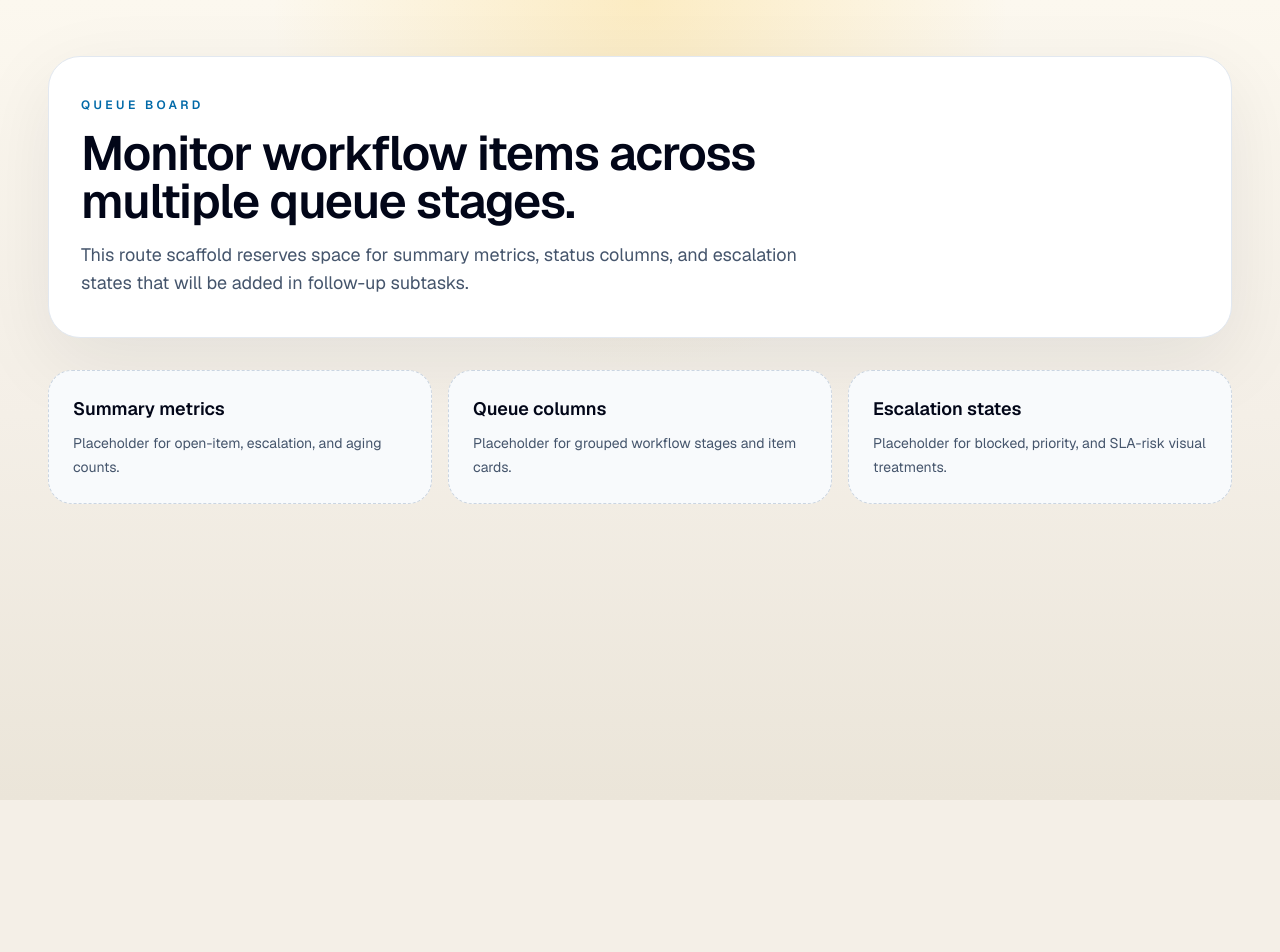
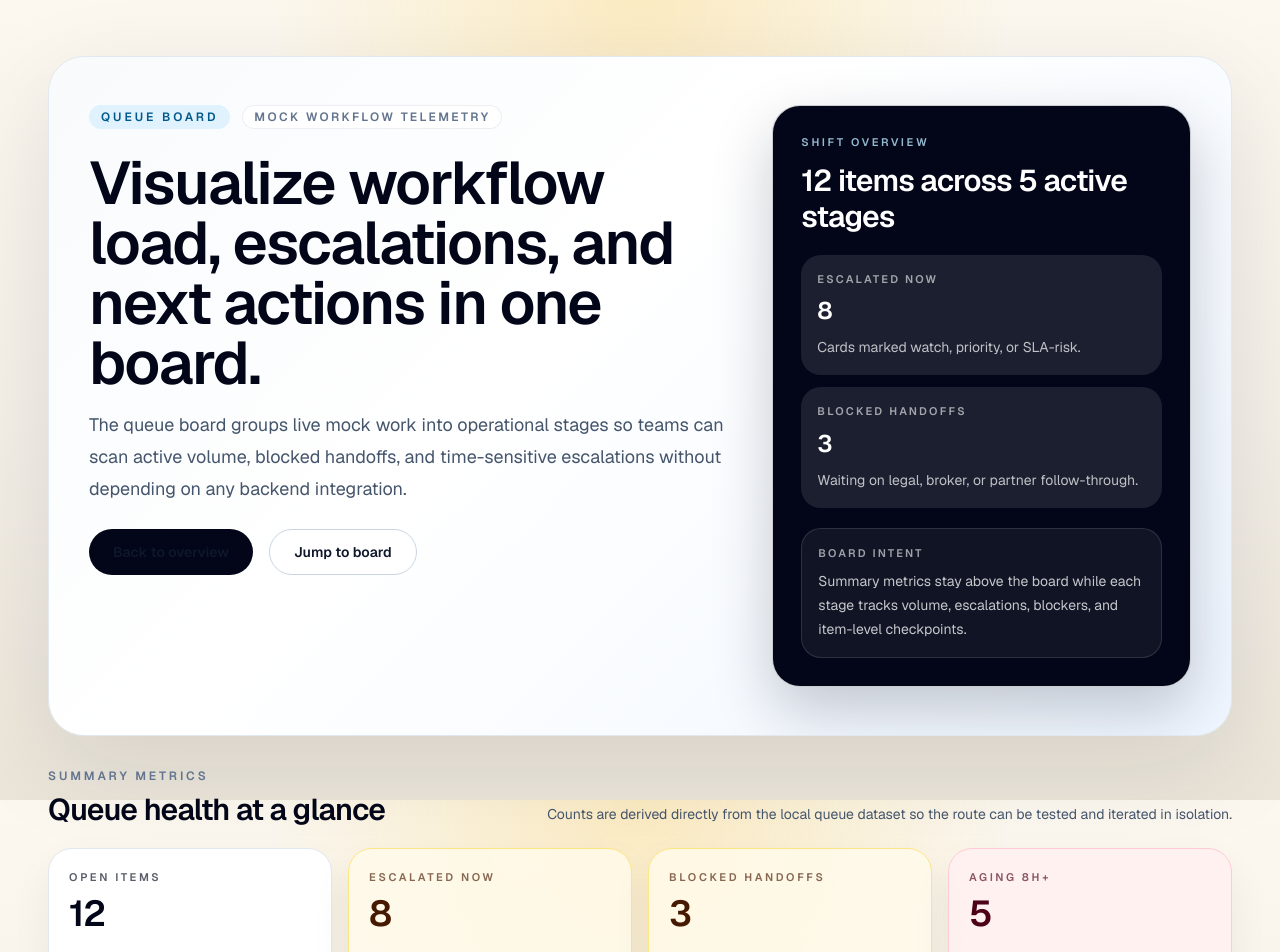
Before and after one commit to iamasx/api-test, a Next.js app: page /queue-board in a window 1280 px wide. Shown: the top 952 px of the page. Before the commit the page ends 800 px from the top, so only its background shows below. Built offline with nearby package versions, Linux system fonts and the light colour scheme.

Commit message:
feat: assemble queue board page

```diff
--- a/src/app/queue-board/page.tsx
+++ b/src/app/queue-board/page.tsx
@@ -1,4 +1,8 @@
 import type { Metadata } from "next";
+import Link from "next/link";
+import { QueueColumn } from "./_components/queue-column";
+import { QueueMetricCard } from "./_components/queue-metric-card";
+import { getQueueBoardView } from "./_data/queue-board-data";
 
 export const metadata: Metadata = {
   title: "Queue Board",
@@ -7,42 +11,153 @@ export const metadata: Metadata = {
 };
 
 export default function QueueBoardPage() {
+  const queueBoardView = getQueueBoardView();
+
   return (
-    <main className="mx-auto flex w-full max-w-7xl flex-1 flex-col gap-8 px-6 py-10 sm:px-10 lg:px-12 lg:py-14">
-      <section className="rounded-[2rem] border border-slate-200 bg-white px-6 py-8 shadow-[0_24px_80px_rgba(15,23,42,0.08)] sm:px-8 sm:py-10">
-        <div className="max-w-3xl space-y-4">
-          <p className="text-xs font-semibold uppercase tracking-[0.28em] text-sky-700">
-            Queue Board
-          </p>
-          <h1 className="text-4xl font-semibold tracking-tight text-slate-950 sm:text-5xl">
-            Monitor workflow items across multiple queue stages.
-          </h1>
-          <p className="text-base leading-7 text-slate-600 sm:text-lg">
-            This route scaffold reserves space for summary metrics, status
-            columns, and escalation states that will be added in follow-up
-            subtasks.
-          </p>
+    <main className="mx-auto flex w-full max-w-[96rem] flex-1 flex-col gap-8 px-6 py-10 sm:px-10 lg:px-12 lg:py-14">
+      <section className="overflow-hidden rounded-[2.25rem] border border-slate-200 bg-[linear-gradient(135deg,#f8fafc_0%,#ffffff_42%,#eff6ff_100%)] shadow-[0_30px_100px_rgba(15,23,42,0.1)]">
+        <div className="grid gap-8 px-6 py-8 sm:px-8 sm:py-10 lg:grid-cols-[minmax(0,1.4fr)_minmax(20rem,0.9fr)] lg:px-10 lg:py-12">
+          <div className="space-y-6">
+            <div className="flex flex-wrap items-center gap-3">
+              <p className="rounded-full bg-sky-100 px-3 py-1 text-xs font-semibold uppercase tracking-[0.24em] text-sky-800">
+                Queue Board
+              </p>
+              <p className="rounded-full bg-white px-3 py-1 text-xs font-semibold uppercase tracking-[0.2em] text-slate-500 shadow-[inset_0_0_0_1px_rgba(148,163,184,0.18)]">
+                Mock workflow telemetry
+              </p>
+            </div>
+
+            <div className="space-y-4">
+              <h1 className="max-w-4xl text-4xl font-semibold tracking-tight text-slate-950 sm:text-5xl lg:text-6xl">
+                Visualize workflow load, escalations, and next actions in one board.
+              </h1>
+              <p className="max-w-3xl text-base leading-8 text-slate-600 sm:text-lg">
+                The queue board groups live mock work into operational stages so
+                teams can scan active volume, blocked handoffs, and time-sensitive
+                escalations without depending on any backend integration.
+              </p>
+            </div>
+
+            <div className="flex flex-col gap-4 sm:flex-row">
+              <Link
+                href="/"
+                className="inline-flex items-center justify-center rounded-full bg-slate-950 px-6 py-3 text-sm font-semibold text-white transition hover:bg-slate-800"
+              >
+                Back to overview
+              </Link>
+              <a
+                href="#queue-columns"
+                className="inline-flex items-center justify-center rounded-full border border-slate-300 bg-white px-6 py-3 text-sm font-semibold text-slate-700 transition hover:border-slate-950 hover:text-slate-950"
+              >
+                Jump to board
+              </a>
+            </div>
+          </div>
+
+          <aside className="rounded-[1.75rem] border border-white/80 bg-slate-950 p-6 text-white shadow-[0_24px_60px_rgba(15,23,42,0.22)] sm:p-7">
+            <div className="space-y-5">
+              <div>
+                <p className="text-[11px] font-semibold uppercase tracking-[0.24em] text-sky-200/80">
+                  Shift overview
+                </p>
+                <p className="mt-3 text-3xl font-semibold tracking-tight">
+                  {queueBoardView.totalItems} items across {queueBoardView.columns.length} active
+                  stages
+                </p>
+              </div>
+
+              <div className="grid gap-3 sm:grid-cols-2 lg:grid-cols-1">
+                <div className="rounded-[1.25rem] bg-white/10 px-4 py-4">
+                  <p className="text-[11px] font-semibold uppercase tracking-[0.2em] text-white/60">
+                    Escalated now
+                  </p>
+                  <p className="mt-2 text-2xl font-semibold">
+                    {queueBoardView.escalatedItems}
+                  </p>
+                  <p className="mt-2 text-sm leading-6 text-white/72">
+                    Cards marked watch, priority, or SLA-risk.
+                  </p>
+                </div>
+                <div className="rounded-[1.25rem] bg-white/10 px-4 py-4">
+                  <p className="text-[11px] font-semibold uppercase tracking-[0.2em] text-white/60">
+                    Blocked handoffs
+                  </p>
+                  <p className="mt-2 text-2xl font-semibold">
+                    {queueBoardView.blockedItems}
+                  </p>
+                  <p className="mt-2 text-sm leading-6 text-white/72">
+                    Waiting on legal, broker, or partner follow-through.
+                  </p>
+                </div>
+              </div>
+
+              <div className="rounded-[1.25rem] border border-white/12 bg-white/6 px-4 py-4">
+                <p className="text-[11px] font-semibold uppercase tracking-[0.2em] text-white/60">
+                  Board intent
+                </p>
+                <p className="mt-2 text-sm leading-6 text-white/76">
+                  Summary metrics stay above the board while each stage tracks
+                  volume, escalations, blockers, and item-level checkpoints.
+                </p>
+              </div>
+            </div>
+          </aside>
         </div>
       </section>
 
-      <section className="grid gap-4 md:grid-cols-3" aria-label="Queue board placeholders">
-        <div className="rounded-[1.5rem] border border-dashed border-slate-300 bg-slate-50 p-6">
-          <h2 className="text-lg font-semibold text-slate-950">Summary metrics</h2>
-          <p className="mt-2 text-sm leading-6 text-slate-600">
-            Placeholder for open-item, escalation, and aging counts.
+      <section aria-labelledby="queue-summary" className="space-y-5">
+        <div className="flex flex-col gap-3 lg:flex-row lg:items-end lg:justify-between">
+          <div className="space-y-2">
+            <p className="text-xs font-semibold uppercase tracking-[0.24em] text-slate-500">
+              Summary metrics
+            </p>
+            <h2 id="queue-summary" className="text-3xl font-semibold tracking-tight text-slate-950">
+              Queue health at a glance
+            </h2>
+          </div>
+          <p className="max-w-3xl text-sm leading-7 text-slate-600">
+            Counts are derived directly from the local queue dataset so the
+            route can be tested and iterated in isolation.
           </p>
         </div>
-        <div className="rounded-[1.5rem] border border-dashed border-slate-300 bg-slate-50 p-6">
-          <h2 className="text-lg font-semibold text-slate-950">Queue columns</h2>
-          <p className="mt-2 text-sm leading-6 text-slate-600">
-            Placeholder for grouped workflow stages and item cards.
+
+        <div
+          aria-label="Queue summary metrics"
+          className="grid gap-4 md:grid-cols-2 xl:grid-cols-4"
+          role="list"
+        >
+          {queueBoardView.metrics.map((metric) => (
+            <QueueMetricCard key={metric.id} metric={metric} />
+          ))}
+        </div>
+      </section>
+
+      <section id="queue-columns" aria-labelledby="queue-board-columns" className="space-y-5">
+        <div className="flex flex-col gap-3 lg:flex-row lg:items-end lg:justify-between">
+          <div className="space-y-2">
+            <p className="text-xs font-semibold uppercase tracking-[0.24em] text-slate-500">
+              Status columns
+            </p>
+            <h2
+              id="queue-board-columns"
+              className="text-3xl font-semibold tracking-tight text-slate-950"
+            >
+              Workflow board
+            </h2>
+          </div>
+          <p className="max-w-3xl text-sm leading-7 text-slate-600">
+            Every column exposes the current load plus a focused breakdown of
+            escalated and blocked work before you drill into the cards.
           </p>
         </div>
-        <div className="rounded-[1.5rem] border border-dashed border-slate-300 bg-slate-50 p-6">
-          <h2 className="text-lg font-semibold text-slate-950">Escalation states</h2>
-          <p className="mt-2 text-sm leading-6 text-slate-600">
-            Placeholder for blocked, priority, and SLA-risk visual treatments.
-          </p>
+
+        <div
+          className="grid gap-5 xl:grid-cols-5"
+          data-testid="queue-board-columns"
+        >
+          {queueBoardView.columns.map((column) => (
+            <QueueColumn key={column.id} column={column} />
+          ))}
         </div>
       </section>
     </main>
```
